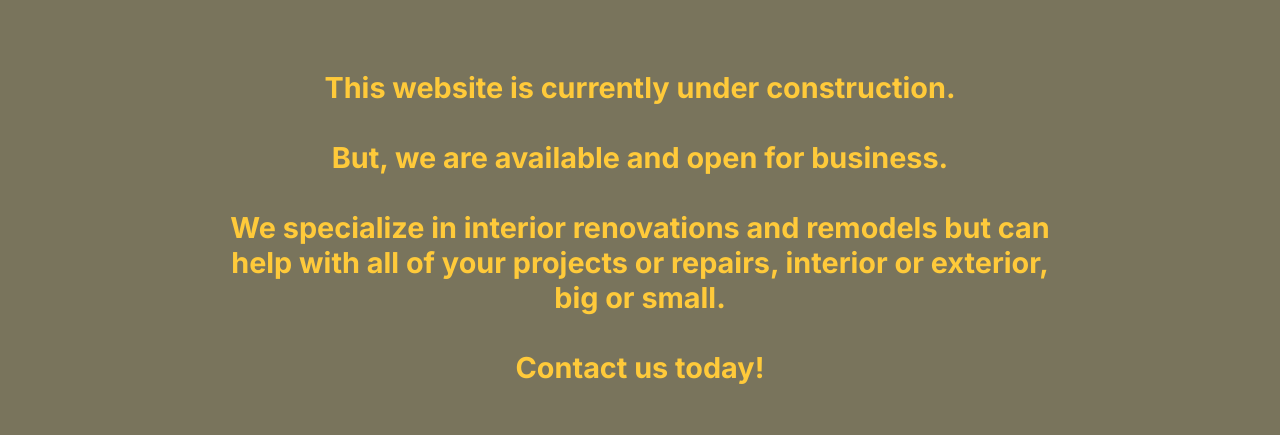
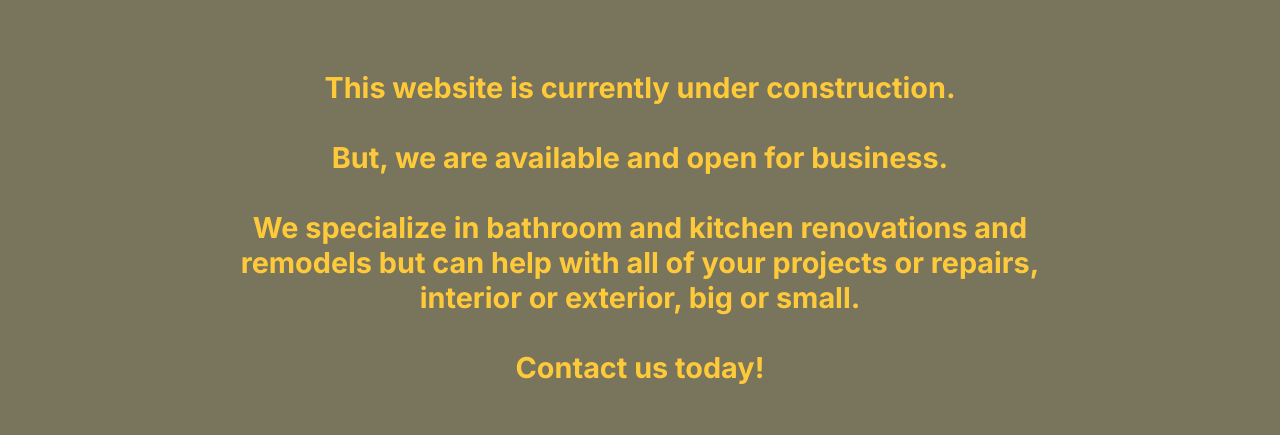
Before and after one commit to BurbankShirtface/montgomeryconstruction, a React (Vite) app: page / in a window 1280 px wide. Shown: the part 653-1088 px from the top of the page. Built offline with nearby package versions, Linux system fonts and the light colour scheme.

Commit message:
slight description update

```diff
--- a/src/components/ComingSoon.jsx
+++ b/src/components/ComingSoon.jsx
@@ -11,8 +11,9 @@ const ComingSoon = () => {
         But, we are available and open for business.
         <br />
         <br />
-        We specialize in interior renovations and remodels but can help with all
-        of your projects or repairs, interior or exterior, big or small.
+        We specialize in bathroom and kitchen renovations and remodels but can
+        help with all of your projects or repairs, interior or exterior, big or
+        small.
         <br />
         <br />
         Contact us today!
```
